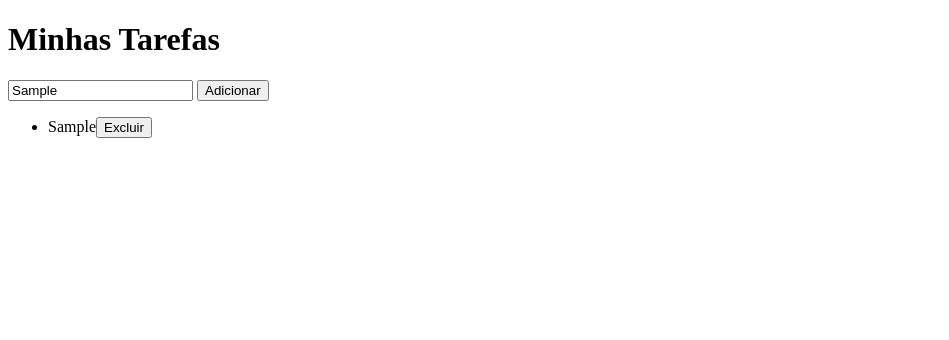
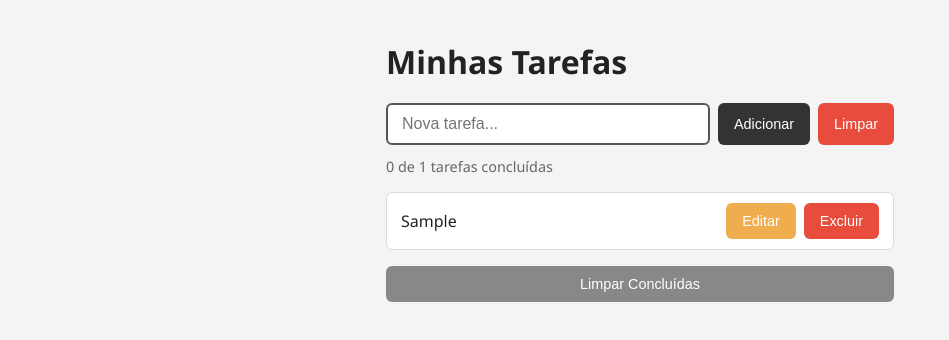
Before and after one commit to andrezaulidev/to-do, a plain HTML site: page index.html in a window 1280 px wide. Both pictures are taken after typing "Sample" into the empty fields and a click on the button "Adicionar". Shown: the whole page, without its empty margins (0-949 px from the left). Drawn offline with Linux system fonts and the light colour scheme.

Commit message:
atividades feitas e separadas por seções e comentários

```diff
--- a/index.html
+++ b/index.html
@@ -1,17 +1,25 @@
 <!DOCTYPE html>
-<html lang="en">
+<html lang="pt-BR">
 <head>
     <meta charset="UTF-8">
     <meta name="viewport" content="width=device-width, initial-scale=1.0">
-    <title>TASKSDDD</title>
+    <title>Minhas Tarefas</title>
     <link rel="stylesheet" href="style.css">
     <script defer src="script.js"></script>
 </head>
 <body>
     <h1>Minhas Tarefas</h1>
-    <input type="text" id="taskInput">
-    <button id="taskBtn">Adicionar</button>
-    <ul id="taskList">
-    </ul>
+
+    <div class="input-row">
+        <input type="text" id="taskInput" placeholder="Nova tarefa...">
+        <button id="taskBtn">Adicionar</button>
+        <button id="clearAllBtn">Limpar</button>
+    </div>
+
+    <p id="taskCounter">0 tarefas</p>
+
+    <ul id="taskList"></ul>
+
+    <button id="clearCompletedBtn">Limpar Concluídas</button>
 </body>
 </html>
--- a/script.js
+++ b/script.js
@@ -1,40 +1,98 @@
-const taskBtn = document.querySelector("#taskBtn")
-const taskList = document.querySelector("#taskList")
-const taskInput = document.querySelector("#taskInput")
+const taskBtn = document.querySelector("#taskBtn");
+const taskList = document.querySelector("#taskList");
+const taskInput = document.querySelector("#taskInput");
+const clearAllBtn = document.querySelector("#clearAllBtn");
+const clearCompletedBtn = document.querySelector("#clearCompletedBtn");
+const taskCounter = document.querySelector("#taskCounter");
 
-function createSpan(taskInputValue){
-    const span = document.createElement('span');
+// 4) e 5) Atualiza o contador de tarefas e concluídas
+function updateCounter() {
+    const total = taskList.querySelectorAll("li").length;
+    const completed = taskList.querySelectorAll(".completed").length;
+
+    if (total === 0) {
+        taskCounter.textContent = "0 tarefas";
+    } else {
+        taskCounter.textContent = `${completed} de ${total} tarefas concluídas`;
+    }
+}
+
+function createSpan(taskInputValue) {
+    const span = document.createElement("span");
     span.textContent = taskInputValue;
-    span.addEventListener("click", function(){
-        span.classList.toggle('completed');
-
-    })
+    span.addEventListener("click", function () {
+        span.classList.toggle("completed");
+        updateCounter(); // 5) atualiza ao concluir/desconcluir
+    });
     return span;
 }
 
-function createDeleteButton(li){
-    const button = document.createElement('button');
-    button.textContent = 'Excluir';
-        button.addEventListener('click', function(){
+function createDeleteButton(li) {
+    const button = document.createElement("button");
+    button.textContent = "Excluir";
+    button.classList.add("btn-delete");
+    button.addEventListener("click", function () {
         li.remove();
-    })
+        updateCounter(); // 4) atualiza ao excluir
+    });
     return button;
 }
 
-function addTask(){
-    const li = document.createElement('li');
-    const taskInputValue = taskInput.value;
-    if (taskInputValue == ''){
-        return
-    }
-
-    const span = createSpan(taskInputValue);
-    const button = createDeleteButton(li);
-
-    li.appendChild(span)
-    li.appendChild(button)
-
-    taskList.appendChild(li);
+// 7) Botão de editar
+function createEditButton(span) {
+    const button = document.createElement("button");
+    button.textContent = "Editar";
+    button.classList.add("btn-edit");
+    button.addEventListener("click", function () {
+        const newValue = prompt("Editar tarefa:", span.textContent);
+        if (newValue !== null && newValue.trim() !== "") {
+            span.textContent = newValue.trim();
+        }
+    });
+    return button;
 }
 
-taskBtn.addEventListener("click", addTask)
+function addTask() {
+    const taskInputValue = taskInput.value.trim();
+    if (taskInputValue === "") return;
+
+    const li = document.createElement("li");
+    const span = createSpan(taskInputValue);
+    const editButton = createEditButton(span);
+    const deleteButton = createDeleteButton(li);
+
+    li.appendChild(span);
+    li.appendChild(editButton);
+    li.appendChild(deleteButton);
+    taskList.appendChild(li);
+
+    // 1) Limpa o input após adicionar
+    taskInput.value = "";
+    taskInput.focus();
+
+    updateCounter(); // 4) atualiza ao adicionar
+}
+
+// 2) Adicionar tarefa ao pressionar Enter
+taskInput.addEventListener("keydown", function (event) {
+    if (event.key === "Enter") {
+        addTask();
+    }
+});
+
+taskBtn.addEventListener("click", addTask);
+
+// 3) Botão Limpar — remove todas as tarefas
+clearAllBtn.addEventListener("click", function () {
+    taskList.innerHTML = "";
+    updateCounter();
+});
+
+// 6) Botão para limpar SOMENTE tarefas concluídas
+clearCompletedBtn.addEventListener("click", function () {
+    const completed = taskList.querySelectorAll(".completed");
+    completed.forEach(function (span) {
+        span.closest("li").remove();
+    });
+    updateCounter();
+});
--- a/style.css
+++ b/style.css
@@ -1,3 +1,130 @@
-.completed{
+* {
+    box-sizing: border-box;
+    margin: 0;
+    padding: 0;
+}
+
+body {
+    font-family: 'Segoe UI', sans-serif;
+    background: #f4f4f4;
+    max-width: 540px;
+    margin: 40px auto;
+    padding: 0 16px;
+    color: #222;
+}
+
+h1 {
+    font-size: 2rem;
+    margin-bottom: 20px;
+}
+
+.input-row {
+    display: flex;
+    gap: 8px;
+    margin-bottom: 12px;
+}
+
+#taskInput {
+    flex: 1;
+    padding: 10px 14px;
+    font-size: 1rem;
+    border: 2px solid #ccc;
+    border-radius: 6px;
+    outline: none;
+    transition: border-color 0.2s;
+}
+
+#taskInput:focus {
+    border-color: #555;
+}
+
+button {
+    padding: 10px 16px;
+    font-size: 0.9rem;
+    border: none;
+    border-radius: 6px;
+    cursor: pointer;
+    transition: background 0.2s;
+}
+
+#taskBtn {
+    background: #333;
+    color: #fff;
+}
+
+#taskBtn:hover {
+    background: #111;
+}
+
+#clearAllBtn {
+    background: #e74c3c;
+    color: #fff;
+}
+
+#clearAllBtn:hover {
+    background: #c0392b;
+}
+
+#taskCounter {
+    font-size: 0.9rem;
+    color: #666;
+    margin-bottom: 16px;
+}
+
+#taskList {
+    list-style: none;
+    display: flex;
+    flex-direction: column;
+    gap: 8px;
+    margin-bottom: 16px;
+}
+
+#taskList li {
+    display: flex;
+    align-items: center;
+    gap: 8px;
+    background: #fff;
+    border: 1px solid #ddd;
+    border-radius: 6px;
+    padding: 10px 14px;
+}
+
+#taskList li span {
+    flex: 1;
+    cursor: pointer;
+    font-size: 1rem;
+}
+
+.completed {
     text-decoration: line-through;
+    color: #aaa;
 }
+
+.btn-edit {
+    background: #f0ad4e;
+    color: #fff;
+}
+
+.btn-edit:hover {
+    background: #d68910;
+}
+
+.btn-delete {
+    background: #e74c3c;
+    color: #fff;
+}
+
+.btn-delete:hover {
+    background: #c0392b;
+}
+
+#clearCompletedBtn {
+    background: #888;
+    color: #fff;
+    width: 100%;
+    padding: 10px;
+}
+
+#clearCompletedBtn:hover {
+    background: #555;
+}
```
